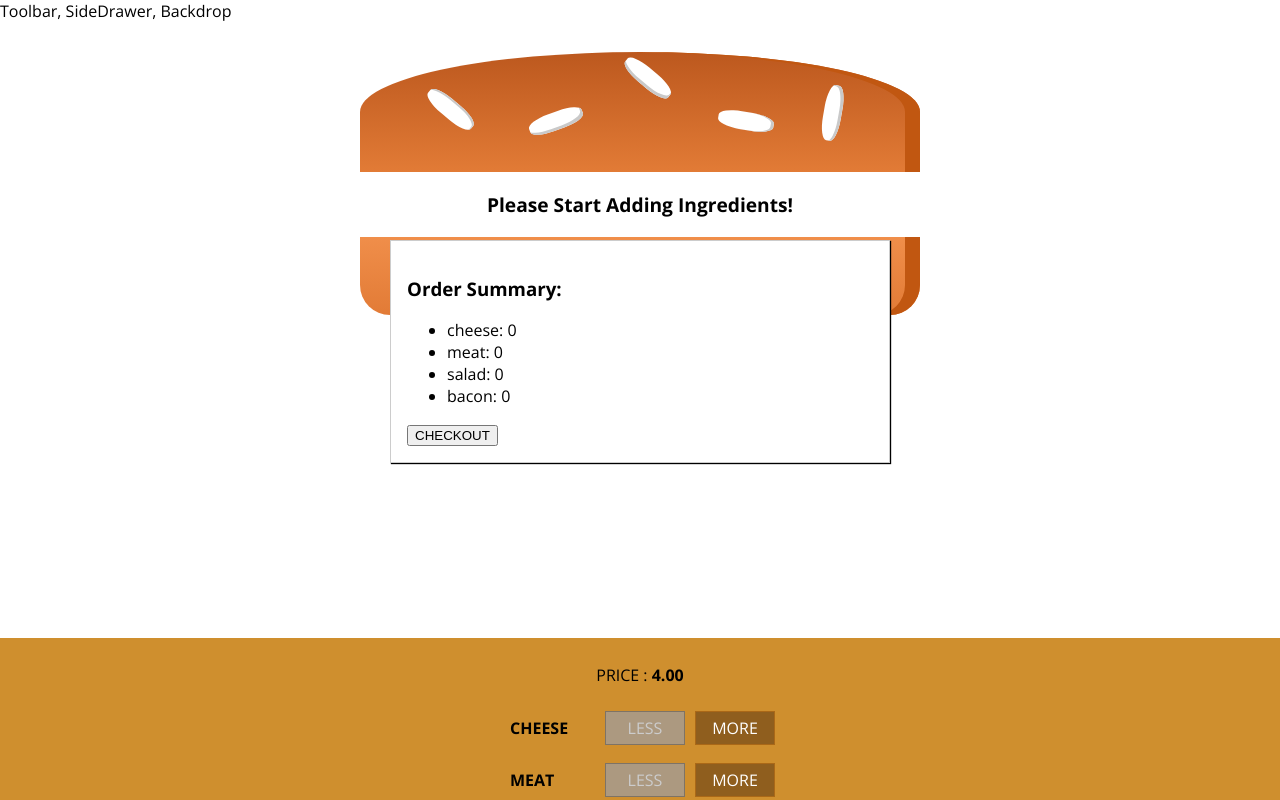
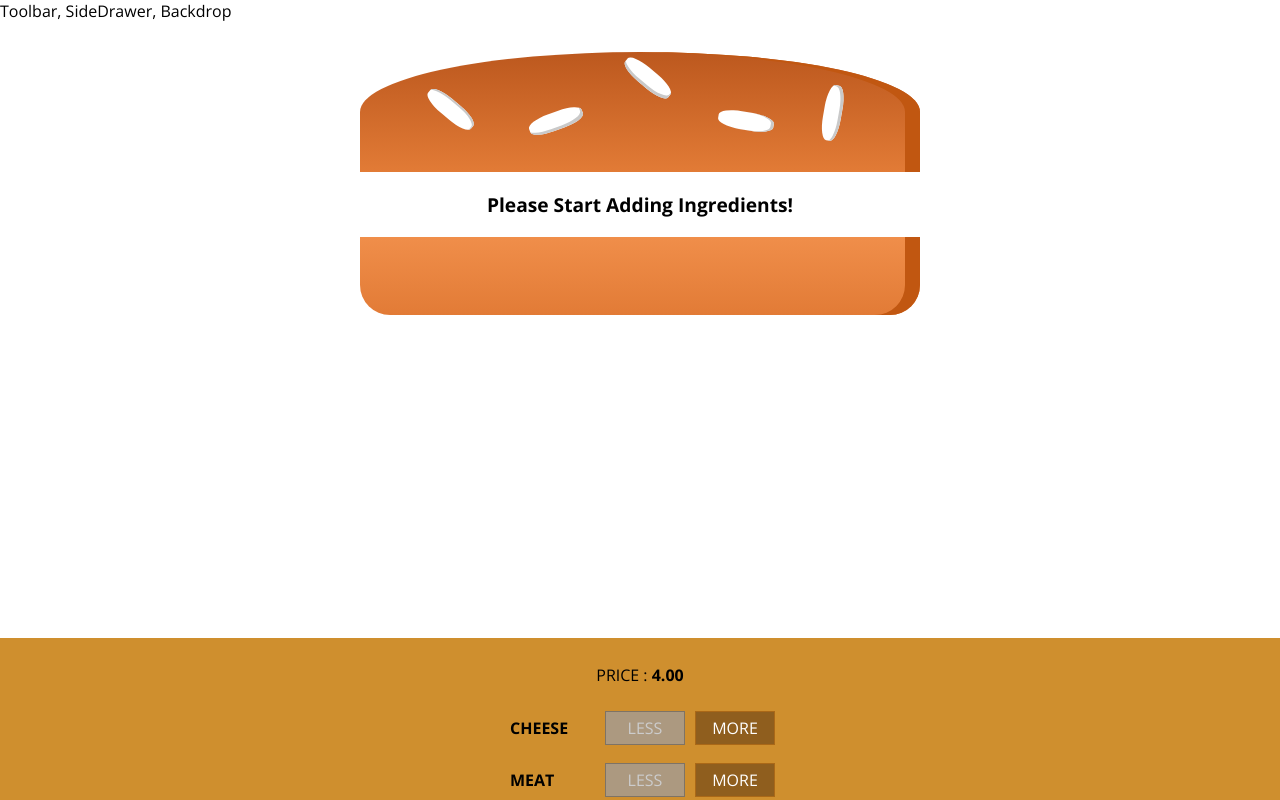
Before and after one commit to Manteliz/burger-react, a React app: page / in a window 1280 px wide. Shown: the top 800 px of the page. Built offline with nearby package versions, Linux system fonts and the light colour scheme.

Commit message:
added modal animation

```diff
--- a/src/components/UI/Modal/Modal.js
+++ b/src/components/UI/Modal/Modal.js
@@ -2,7 +2,12 @@
 import classes from './Modal.css';
 
 const modal = props =>
-    <div className={classes.Modal}>
+    <div
+        className={classes.Modal}
+        style={{
+            transform : props.show ? 'translateY(0)' : 'translateY(-100vh)',
+            opacity : props.show ? '1' : '0'
+        }}>
         {props.children}
     </div>;
 
--- a/src/containers/BurgerBuilder/BurgerBuilder.js
+++ b/src/containers/BurgerBuilder/BurgerBuilder.js
@@ -47,7 +47,7 @@
         }
     }
 
-    orderClickedHandler = () => console.log("Ordered!");
+    orderClickedHandler = () => this.setState({purchasing: true});
 
     updatePurchasableState() {
         const ing = {...this.state.ingredients};
@@ -63,7 +63,7 @@
 
         return(
             <Aux>
-                <Modal>
+                <Modal show={this.state.purchasing}>
                     <OrderSummary ingredients={this.state.ingredients} />
                 </Modal>
                 <Burger ingredients = {this.state.ingredients} />
```
